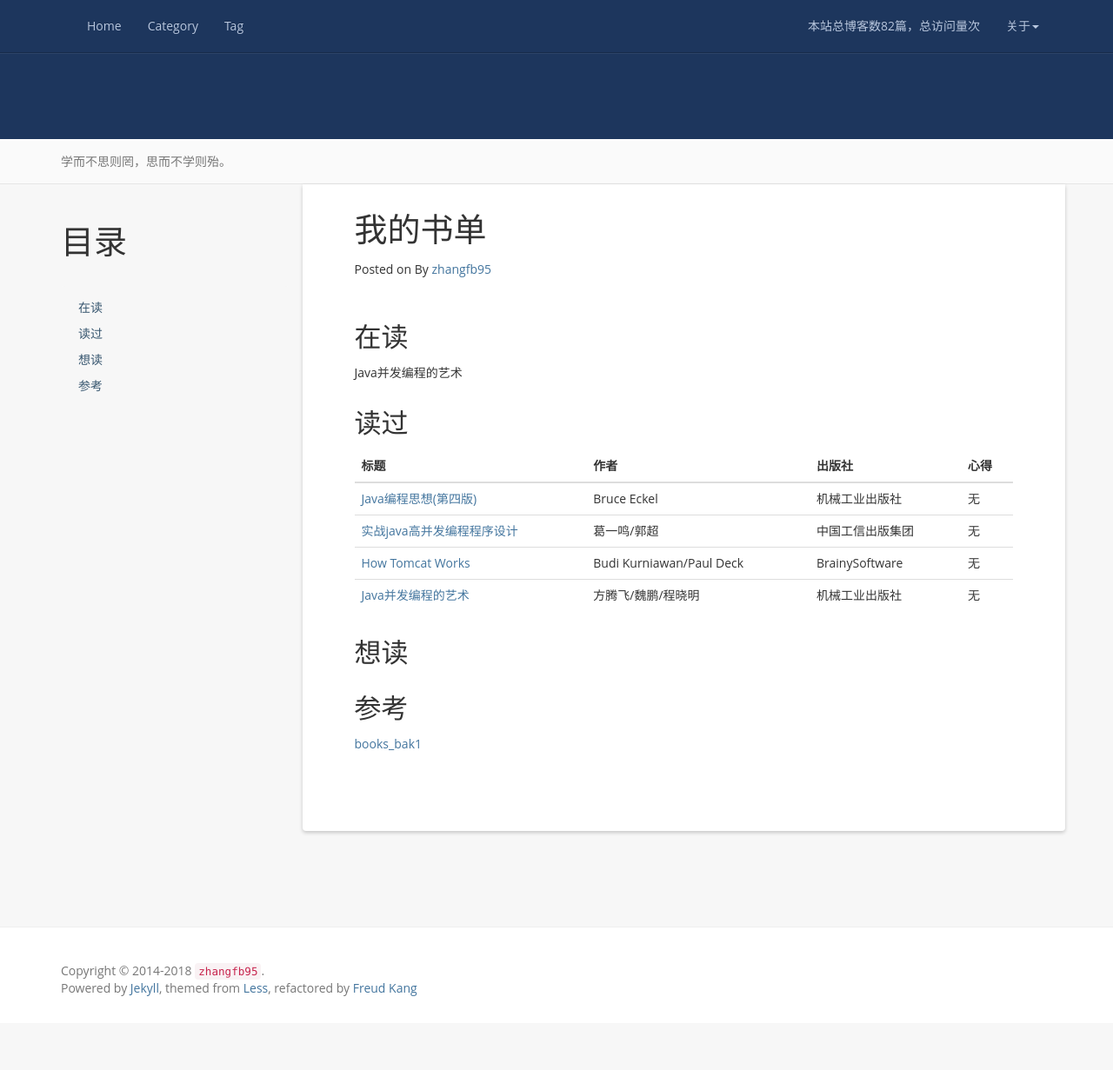
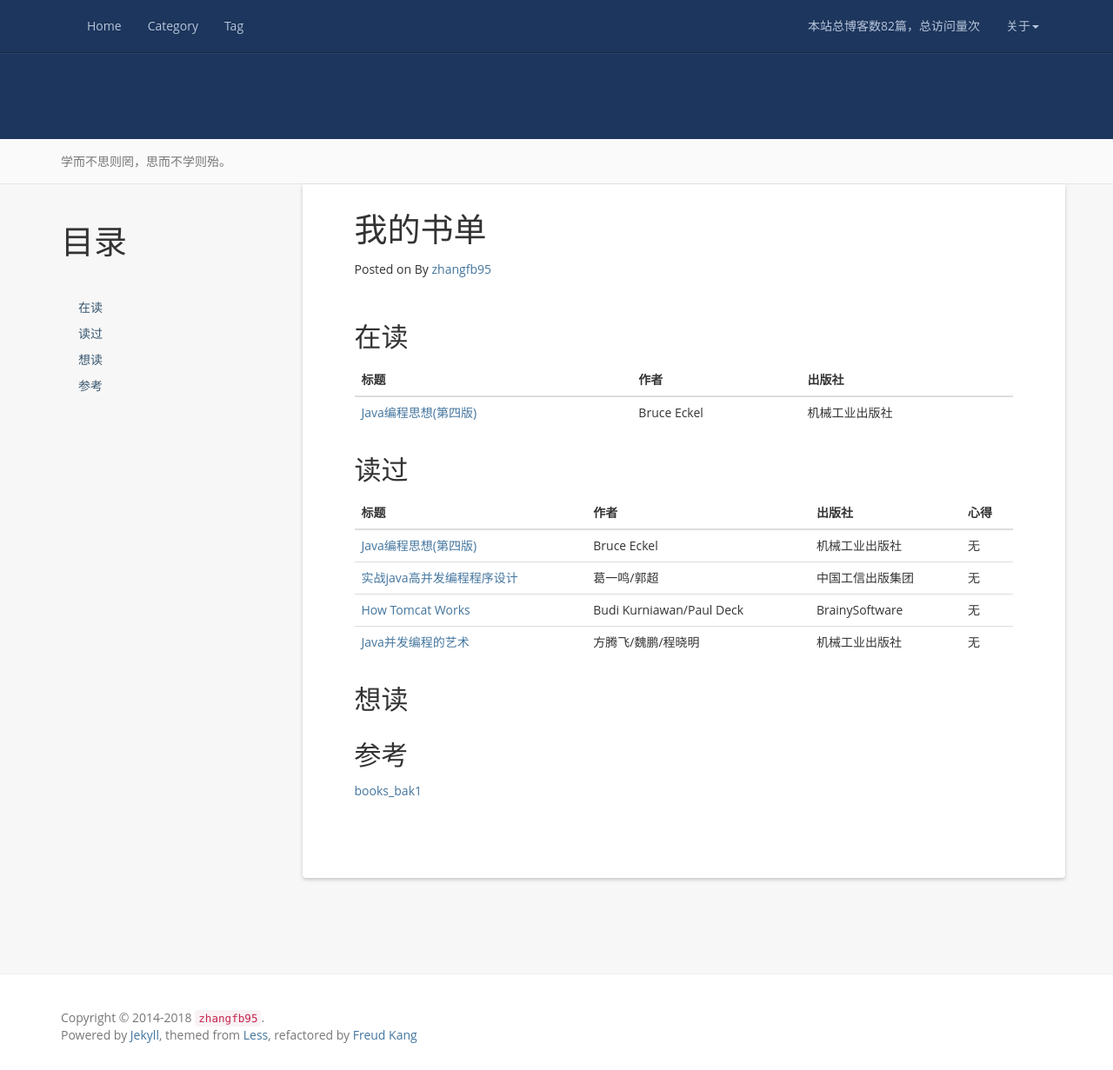
Before and after one commit to zhangfb95/zhangfb95.github.io.bak, a Jekyll site: the page built from books.md, in a window 1280 px wide and 1231 px high. Shown: the whole window at 87% size. Built offline with Jekyll 4.4.1, drawn with Linux system fonts in a browser that asks for light colours; nearby versions of some CDN libraries; a script that is not in the unit is left out; comment, search, counter and statistics services are not loaded.

Commit message:
fix books

```diff
--- a/books.md
+++ b/books.md
@@ -9,7 +9,9 @@ permalink: /books/
 
 ## 在读
 
-Java并发编程的艺术
+| 标题  | 作者 | 出版社 |
+| ------------ | ------------ |
+| [Java编程思想(第四版)](https://book.douban.com/subject/2130190) | Bruce Eckel  | 机械工业出版社 |
 
 
 ## 读过
```
